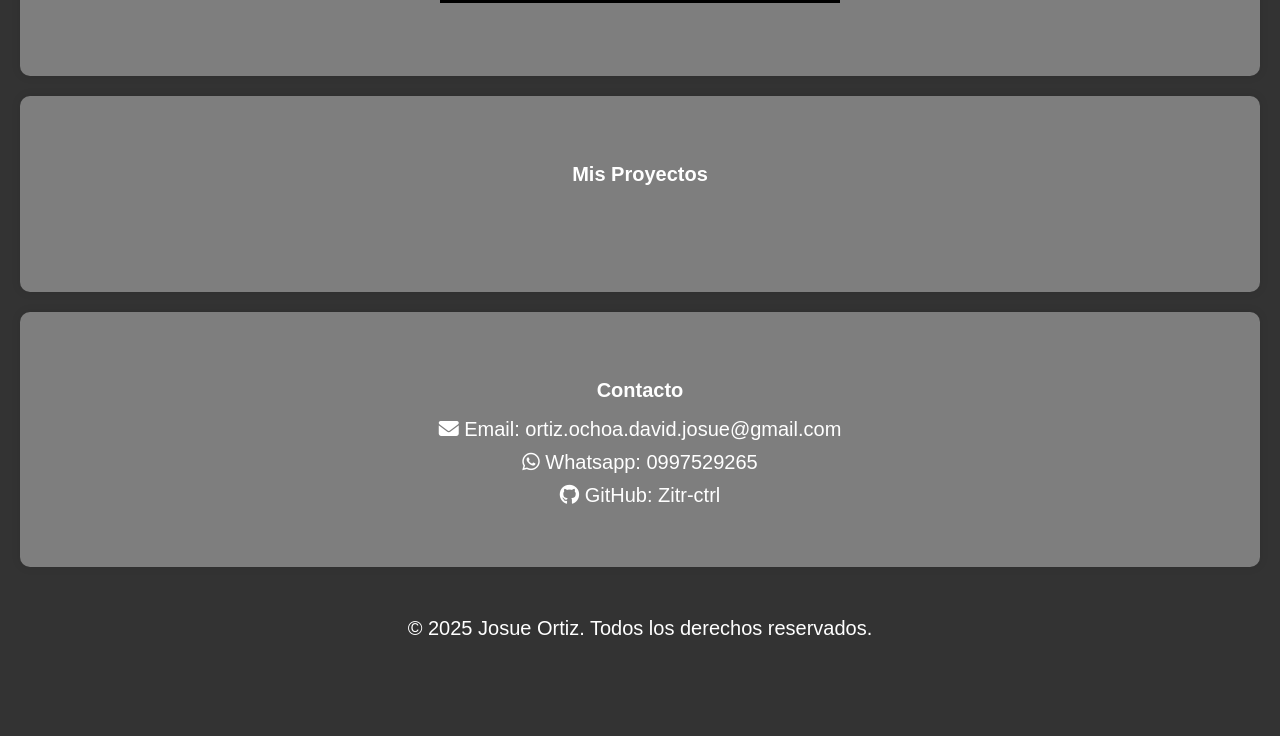
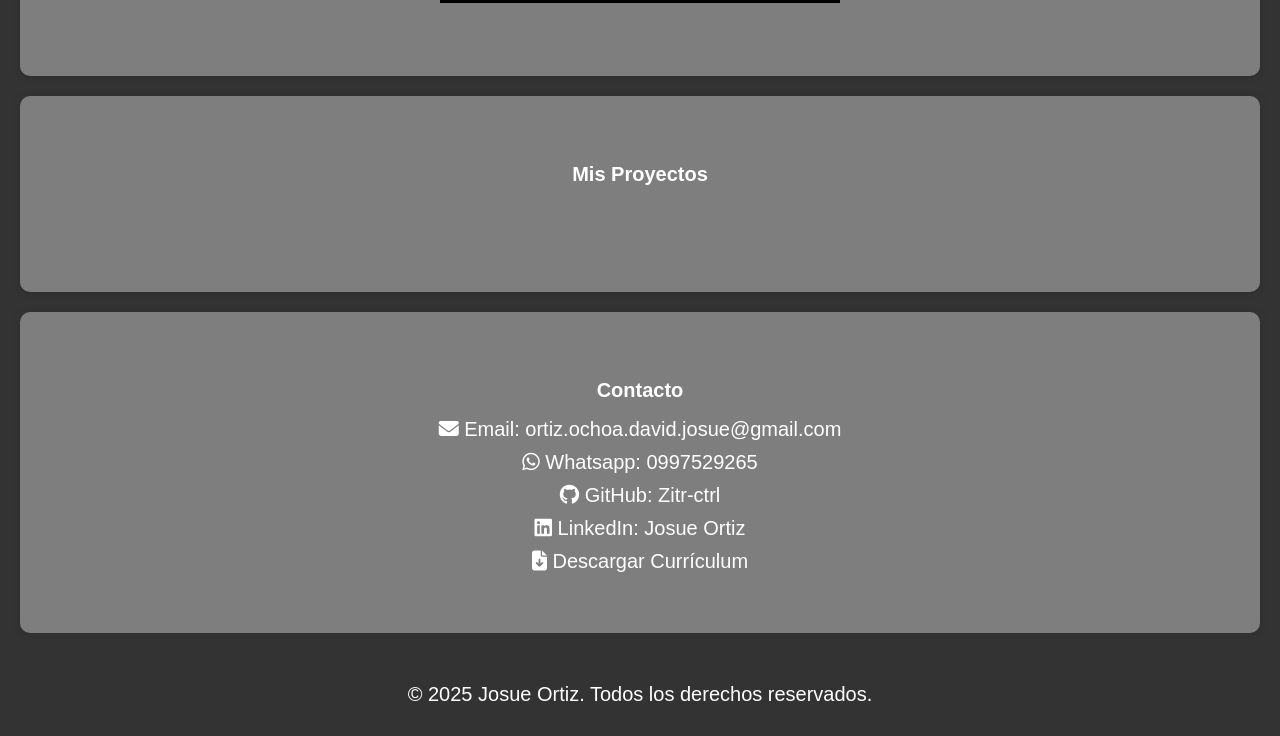
Before and after one commit to Zitr-ctrl/PortafolioWeb.github.io, a plain HTML site: page index.htm in a window 1280 px wide. Shown: the part 2020-2756 px from the top of the page. Before the commit the page ends 2690 px from the top, so only its background shows below. Drawn offline with Linux system fonts and the light colour scheme; no server answers.

Commit message:
Curriculum added

```diff
--- a/index.htm
+++ b/index.htm
@@ -109,16 +109,28 @@
 
     <section id="contact">
       <h2>Contacto</h2>
-      <p> <i class="fa-solid fa-envelope"></i> Email: ortiz.ochoa.david.josue@gmail.com</p>
+      <p><i class="fa-solid fa-envelope"></i> Email: ortiz.ochoa.david.josue@gmail.com</p>
       <p>
         <i class="fa-brands fa-whatsapp"></i> Whatsapp:
-        <a
-          href="https://api.whatsapp.com/send?phone=593997529265&text=Hola,%20necesito%20que%20tus%20servicios"
-          >0997529265</a
-        >
+        <a href="https://api.whatsapp.com/send?phone=593997529265&text=Hola,%20necesito%20que%20tus%20servicios">
+          0997529265
+        </a>
       </p>
-      <p><i class="fa-brands fa-github"></i> GitHub: Zitr-ctrl </p>
+      <p><i class="fa-brands fa-github"></i> GitHub: Zitr-ctrl</p>
+      <p>
+        <i class="fa-brands fa-linkedin"></i> LinkedIn:
+        <a href="https://www.linkedin.com/in/david-josue-ortiz-ochoa-45058a369" target="_blank">
+          Josue Ortiz
+        </a>
+      </p>
+      <p>
+        <i class="fa-solid fa-file-arrow-down"></i>
+        <a href="./pdf/CV_JosueOrtiz.pdf" download="./pdf/CV_JosueOrtiz.pdf">
+          Descargar Currículum
+        </a>
+      </p>
     </section>
+
 
     <footer>
       <p>&copy; 2025 Josue Ortiz. Todos los derechos reservados.</p>
```
Also changed, not shown: 1 other file.
